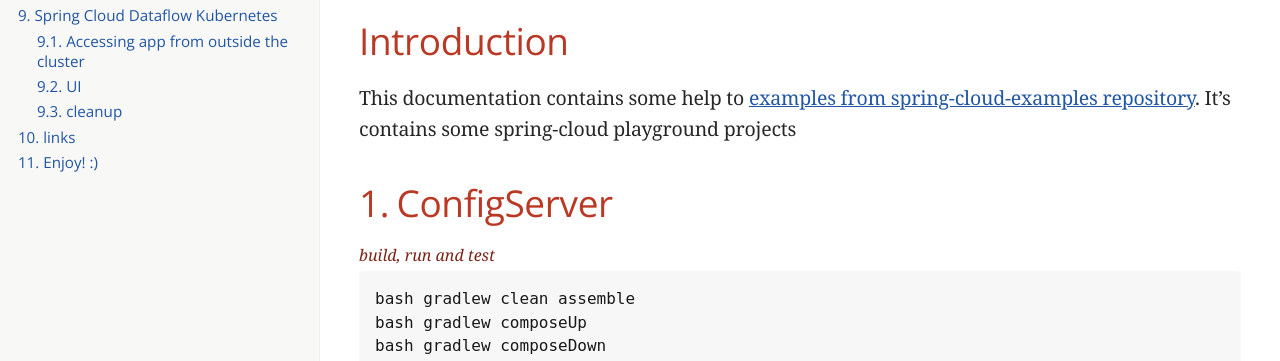
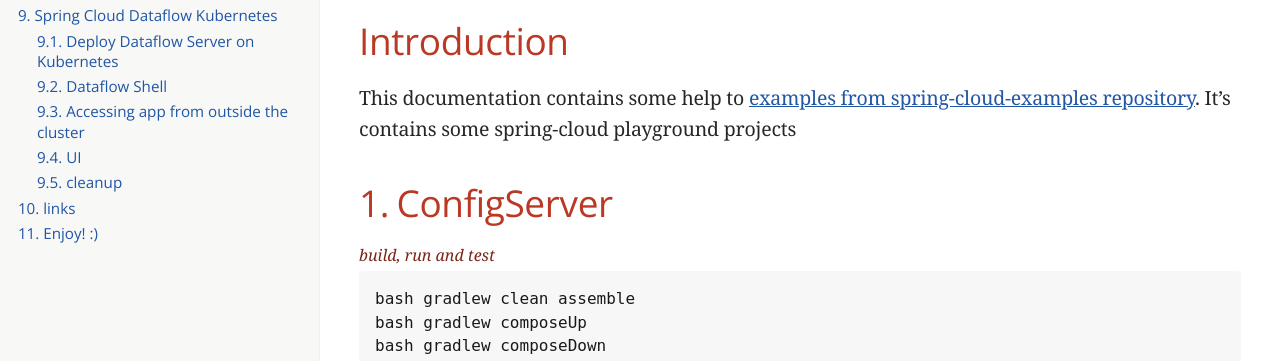
Before and after one commit to daggerok/spring-cloud-examples, a plain HTML site: page index.html in a window 1280 px wide. Shown: the part 439-800 px from the top of the page. Drawn offline with nearby package versions, Linux system fonts and the light colour scheme; a web font is replaced by a local one.

Commit message:
Generated by gradle-git-publish

```diff
--- a/index.html
+++ b/index.html
@@ -560,9 +560,11 @@ table.CodeRay td.code>pre{padding:0}
 <li><a href="#spring-cloud-task">8. Spring Cloud Task</a></li>
 <li><a href="#spring-cloud-dataflow-kubernetes">9. Spring Cloud Dataflow Kubernetes</a>
 <ul class="sectlevel2">
-<li><a href="#accessing-app-from-outside-the-cluster">9.1. Accessing app from outside the cluster</a></li>
-<li><a href="#ui">9.2. UI</a></li>
-<li><a href="#cleanup">9.3. cleanup</a></li>
+<li><a href="#deploy-dataflow-server-on-kubernetes">9.1. Deploy Dataflow Server on Kubernetes</a></li>
+<li><a href="#dataflow-shell">9.2. Dataflow Shell</a></li>
+<li><a href="#accessing-app-from-outside-the-cluster">9.3. Accessing app from outside the cluster</a></li>
+<li><a href="#ui">9.4. UI</a></li>
+<li><a href="#cleanup">9.5. cleanup</a></li>
 </ul>
 </li>
 <li><a href="#links-2">10. links</a></li>
@@ -1481,6 +1483,8 @@ bash gradlew composeDown</pre>
 <div class="sect1">
 <h2 id="spring-cloud-dataflow-kubernetes">9. Spring Cloud Dataflow Kubernetes</h2>
 <div class="sectionbody">
+<div class="sect2">
+<h3 id="deploy-dataflow-server-on-kubernetes">9.1. Deploy Dataflow Server on Kubernetes</h3>
 <div class="listingblock">
 <div class="title">bootstrap minikube</div>
 <div class="content">
@@ -1541,6 +1545,9 @@ minikube service --url scdf-server
 http://192.168.99.100:31336</pre>
 </div>
 </div>
+</div>
+<div class="sect2">
+<h3 id="dataflow-shell">9.2. Dataflow Shell</h3>
 <div class="listingblock">
 <div class="content">
 <pre>wget http://repo.spring.io/snapshot/org/springframework/cloud/spring-cloud-dataflow-shell/1.3.0.BUILD-SNAPSHOT/spring-cloud-dataflow-shell-1.3.0.BUILD-SNAPSHOT.jar
@@ -1622,8 +1629,9 @@ command is:kubectl logs ticktock-log-0-2151959627-vnhw2
 2017-09-25 00:25:50.871  INFO 1 --- [           main] # ...skipped</pre>
 </div>
 </div>
+</div>
 <div class="sect2">
-<h3 id="accessing-app-from-outside-the-cluster">9.1. Accessing app from outside the cluster</h3>
+<h3 id="accessing-app-from-outside-the-cluster">9.3. Accessing app from outside the cluster</h3>
 <div class="paragraph">
 <p>If your cluster doesn’t support external load balancers, like the Minikube, then you must use the NodePort approach.
 You can use deployment properties for configuring the access. Use <code>deployer.http.kubernetes.createLoadBalancer=true</code>
@@ -1633,7 +1641,7 @@ where &lt;port&gt; should be a number between 30000 and 32767.</p>
 </div>
 </div>
 <div class="sect2">
-<h3 id="ui">9.2. UI</h3>
+<h3 id="ui">9.4. UI</h3>
 <div class="listingblock">
 <div class="title">go to UI - user / password</div>
 <div class="content">
@@ -1642,7 +1650,7 @@ where &lt;port&gt; should be a number between 30000 and 32767.</p>
 </div>
 </div>
 <div class="sect2">
-<h3 id="cleanup">9.3. cleanup</h3>
+<h3 id="cleanup">9.5. cleanup</h3>
 <div class="listingblock">
 <div class="title">cleanup</div>
 <div class="content">
```
